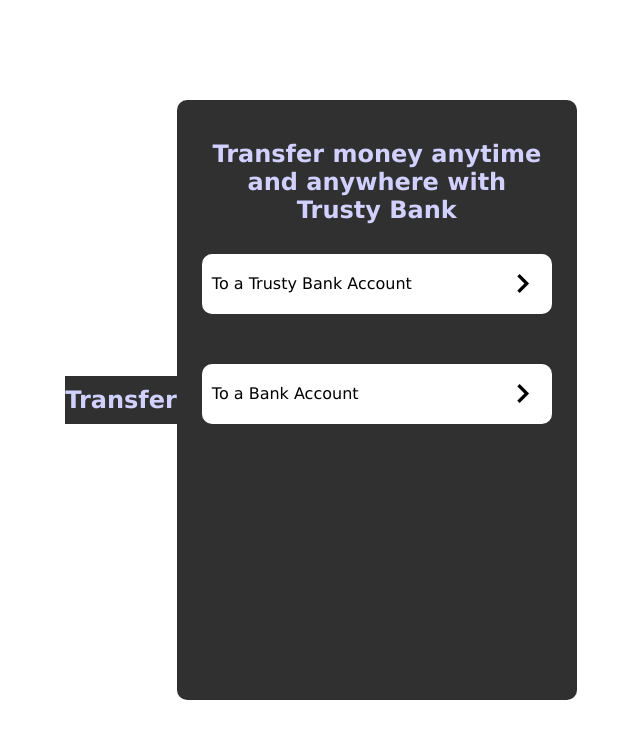
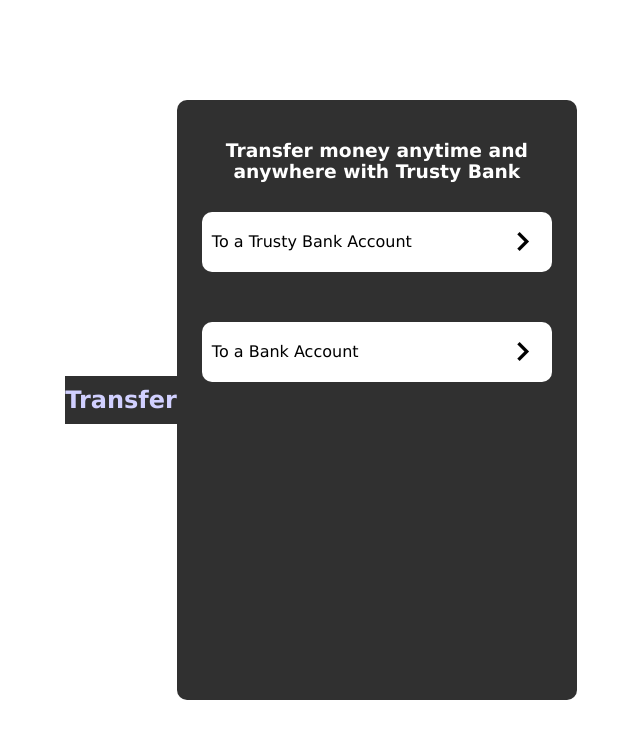
Before and after one commit to vionadjunaidy/2702337602_HCI-Week-6-Forum-Task, a plain HTML site: page index6.html in a window 1280 px wide. Shown: the whole page, without its empty margins (319-959 px from the left). Drawn offline with nearby package versions, Linux system fonts and the light colour scheme.

Commit message:
index6.html

```diff
--- a/index6.html
+++ b/index6.html
@@ -12,7 +12,7 @@
         <h2>Transfer</h2>
     </div>
     <div class="container">
-        <h2 class="header">Transfer money anytime and anywhere with Trusty Bank</h2>
+        <h3 class="header" style="color: white;">Transfer money anytime and anywhere with Trusty Bank</h3>
         <a href="index7.html" style="text-decoration: none;">
         <div class="box">
             <p>To a Trusty Bank Account</p>
```
